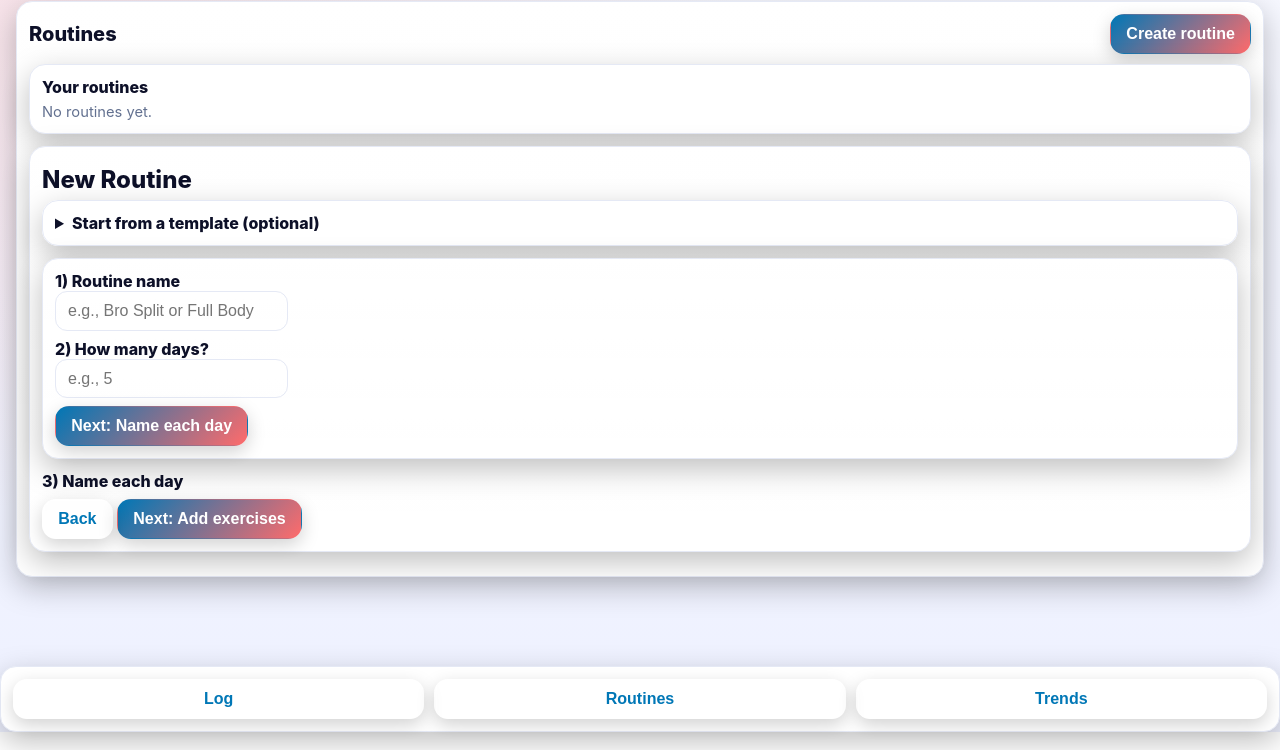
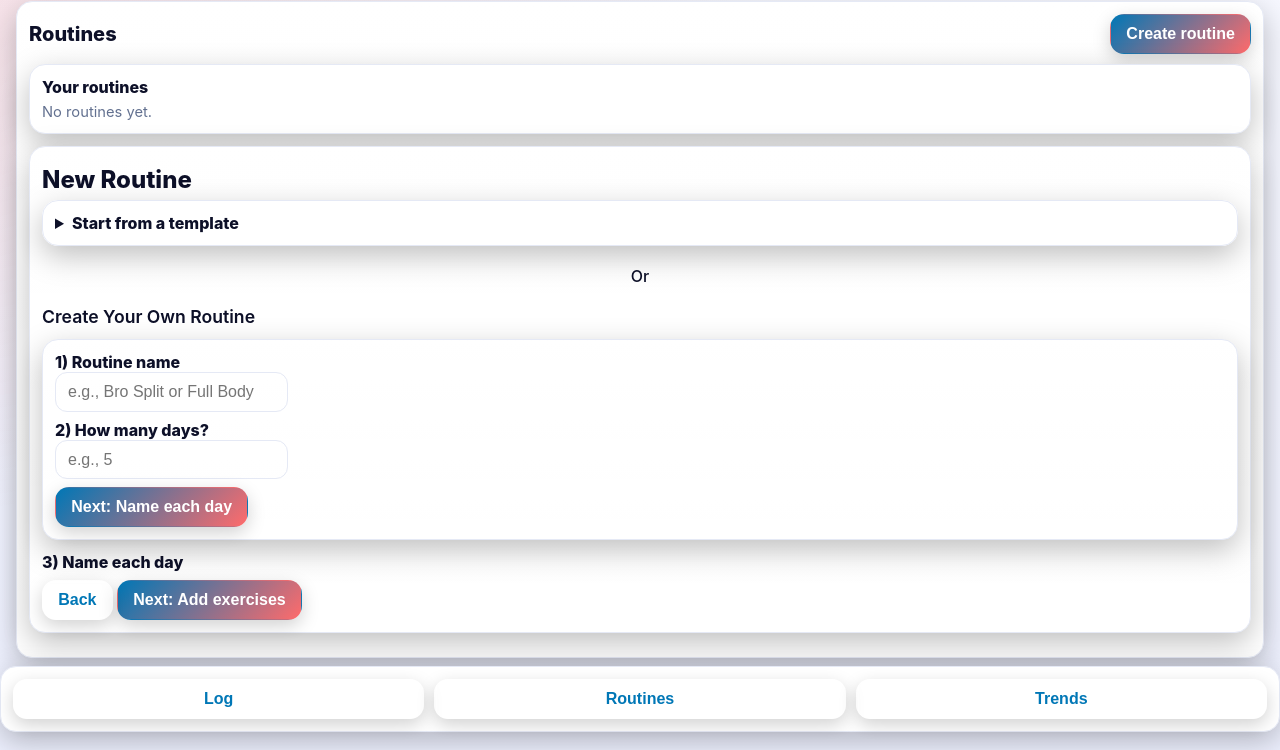
Before and after one commit to snowballs24/Training-Log, a plain HTML site: page index.html in a window 1280 px wide. Both pictures are taken after a click on the button "Create routine". Shown: the part 68-818 px from the top of the page. Drawn offline with Linux system fonts and the light colour scheme.

Commit message:
Update index.html

```diff
--- a/index.html
+++ b/index.html
@@ -413,7 +413,7 @@ nav.card{ position:fixed; left:0; right:0; bottom:0; z-index:50; margin-bottom:0
         <h2>New Routine</h2>
 
         <details class="card" style="background:rgba(255,255,255,.03); border-color:var(--line); margin-top:0">
-          <summary style="cursor:pointer; font-weight:800;">Start from a template (optional)</summary>
+          <summary style="cursor:pointer; font-weight:800;">Start from a template</summary>
           <div style="display:flex; gap:8px; flex-wrap:wrap; align-items:center; margin-top:10px;">
             <select id="templateSelect" style="flex:1 1 240px">
               <option value="">Choose a template…</option>
@@ -431,6 +431,16 @@ nav.card{ position:fixed; left:0; right:0; bottom:0; z-index:50; margin-bottom:0
             <button class="ghost" data-action="useTemplateSelected">Import</button>
           </div>
         </details>
+
+        <!-- Separator -->
+        <div style="margin: 20px 0; text-align:center; font-weight:500; color:var(--text)">
+          Or
+        </div>
+
+        <h3 style="margin-bottom:12px; font-weight:600; font-size:1.1em; color:var(--text)">
+          Create Your Own Routine
+        </h3>
+
 
         <div id="wizStep1" class="card" style="margin-top:12px">
           <div class="section-title" style="font-weight:800">1) Routine name</div>
```
